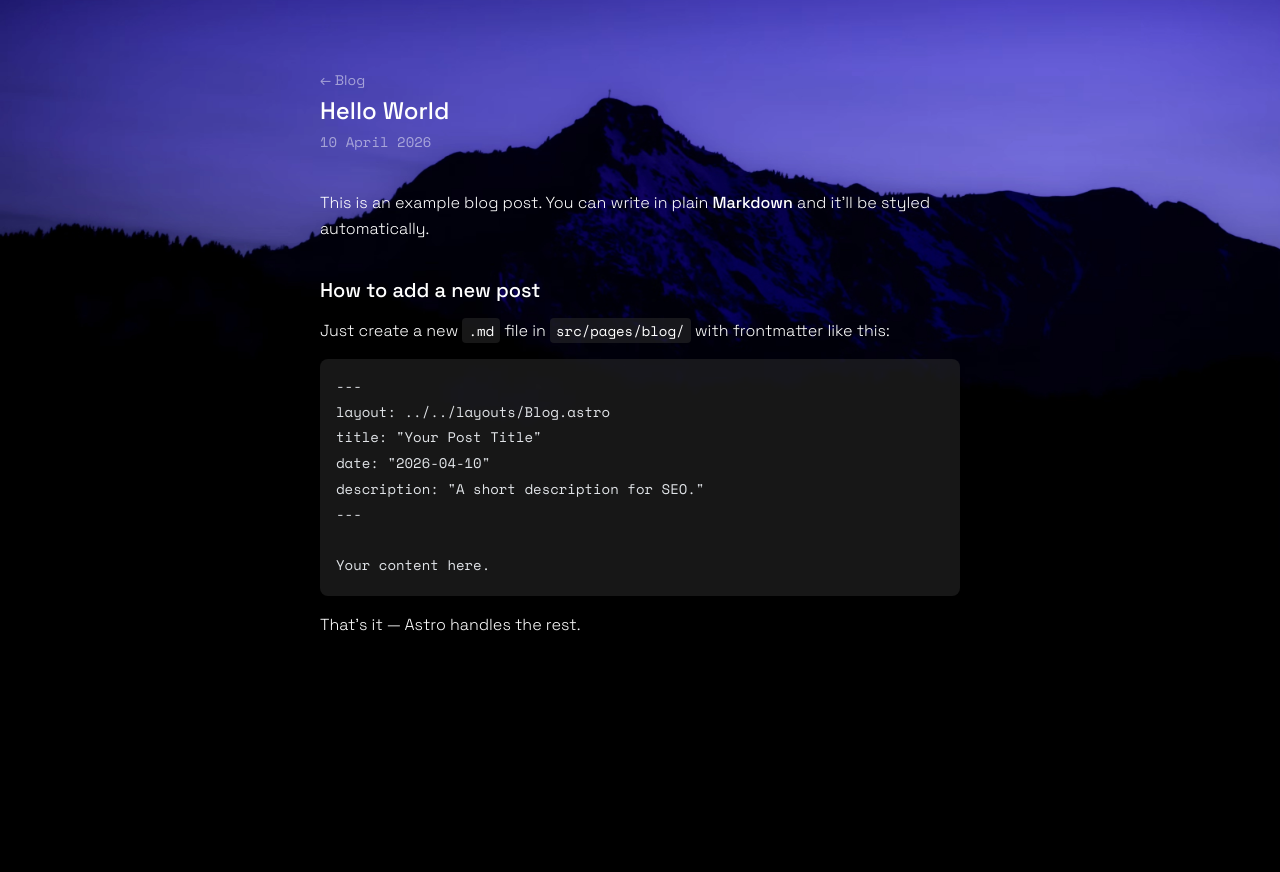
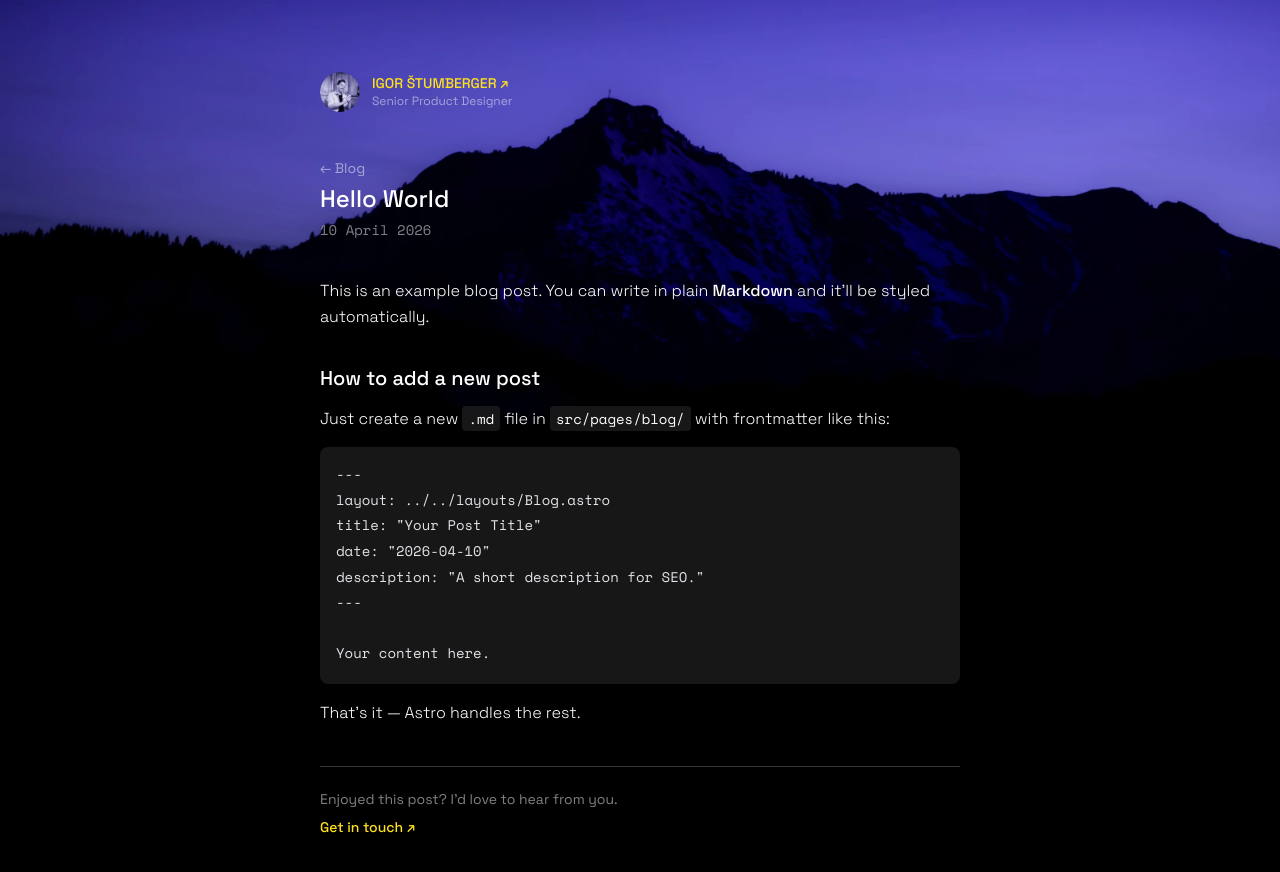
Before and after one commit to curiousigor/igorstumberger.com, an Astro site: page /blog/hello-world in a window 1280 px wide. Before the commit the page ends 800 px from the top, so only its background shows below. Built offline with nearby package versions, Linux system fonts and the light colour scheme; Astro itself is replaced by a stand-in of ours; code samples lack their colours.

Commit message:
Add blog section with listing, post layout, and homepage integration
Blog listing at /blog with site header (photo, name, title). Posts
support featured images, have a CTA footer linking to email, and the
3 most recent posts appear on the homepage (hidden when empty).

```diff
--- a/src/layouts/Blog.astro
+++ b/src/layouts/Blog.astro
@@ -8,6 +8,7 @@ interface Props {
     title: string;
     date: string;
     description: string;
+    image?: string;
   };
 }
 
@@ -21,15 +22,34 @@ const formattedDate = new Date(frontmatter.date).toLocaleDateString("en-GB", {
 
 <Base title={`${frontmatter.title} — Igor Štumberger`} description={frontmatter.description}>
   <div class="container">
+    <header class="site-header">
+      <img src="/images/igor.webp" alt="Igor Štumberger" width="40" height="40" class="site-header-image" />
+      <div class="site-header-info">
+        <a href="/" class="site-header-name">Igor Štumberger ↗</a>
+        <span class="site-header-title">Senior Product Designer</span>
+      </div>
+    </header>
     <article class="blog-post">
       <header class="blog-post-header">
         <a href="/blog" class="blog-back-link">← Blog</a>
         <h1 class="blog-post-title">{frontmatter.title}</h1>
         <time class="blog-post-date" datetime={frontmatter.date}>{formattedDate}</time>
+        {frontmatter.image && (
+          <img src={frontmatter.image} alt={frontmatter.title} class="blog-post-image" decoding="async" loading="lazy" />
+        )}
       </header>
       <div class="blog-post-content">
         <slot />
       </div>
+      <footer class="blog-post-footer">
+        <p class="blog-post-footer-text">Enjoyed this post? I'd love to hear from you.</p>
+        <a
+          href={`mailto:hi@igorstumberger.com?subject=Re: ${frontmatter.title}`}
+          class="blog-post-cta"
+        >
+          Get in touch ↗
+        </a>
+      </footer>
     </article>
   </div>
 </Base>
--- a/src/styles/blog.css
+++ b/src/styles/blog.css
@@ -1,3 +1,42 @@
+/* Site header (blog pages) */
+.site-header {
+  padding: 24px;
+  display: flex;
+  align-items: center;
+  gap: 12px;
+}
+
+.site-header-image {
+  width: 40px;
+  height: 40px;
+  border-radius: 50%;
+  object-fit: cover;
+}
+
+.site-header-info {
+  display: flex;
+  flex-direction: column;
+  gap: 2px;
+}
+
+.site-header-name {
+  font-size: 14px;
+  font-weight: 500;
+  text-transform: uppercase;
+  color: var(--color-accent);
+  text-decoration: none;
+  transition: letter-spacing var(--transition);
+}
+
+.site-header-name:hover {
+  letter-spacing: 0.2px;
+}
+
+.site-header-title {
+  font-size: 12px;
+  color: var(--color-muted);
+}
+
 /* Blog listing */
 .blog-list {
   display: flex;
@@ -33,6 +72,17 @@
   white-space: nowrap;
 }
 
+.blog-view-all {
+  font-size: 14px;
+  color: var(--color-muted);
+  text-decoration: none;
+  transition: color var(--transition);
+}
+
+.blog-view-all:hover {
+  color: var(--color-text);
+}
+
 /* Blog post */
 .blog-post {
   padding: 24px;
@@ -65,6 +115,39 @@
   font-size: 14px;
   font-family: var(--font-mono);
   color: var(--color-muted);
+}
+
+.blog-post-image {
+  width: 100%;
+  border-radius: var(--radius-sm);
+  margin-top: 8px;
+}
+
+/* Blog post content — Markdown output */
+.blog-post-footer {
+  margin-top: 40px;
+  padding-top: 24px;
+  border-top: 1px solid var(--color-border);
+  display: flex;
+  flex-direction: column;
+  gap: 12px;
+}
+
+.blog-post-footer-text {
+  font-size: 14px;
+  color: var(--color-muted);
+}
+
+.blog-post-cta {
+  font-size: 14px;
+  font-weight: 500;
+  color: var(--color-accent);
+  text-decoration: none;
+  transition: letter-spacing var(--transition);
+}
+
+.blog-post-cta:hover {
+  letter-spacing: 0.2px;
 }
 
 /* Blog post content — Markdown output */
```
Also changed, not shown: src/pages/blog/index.astro (+7 -0 lines), src/pages/index.astro (+34 -0 lines).
